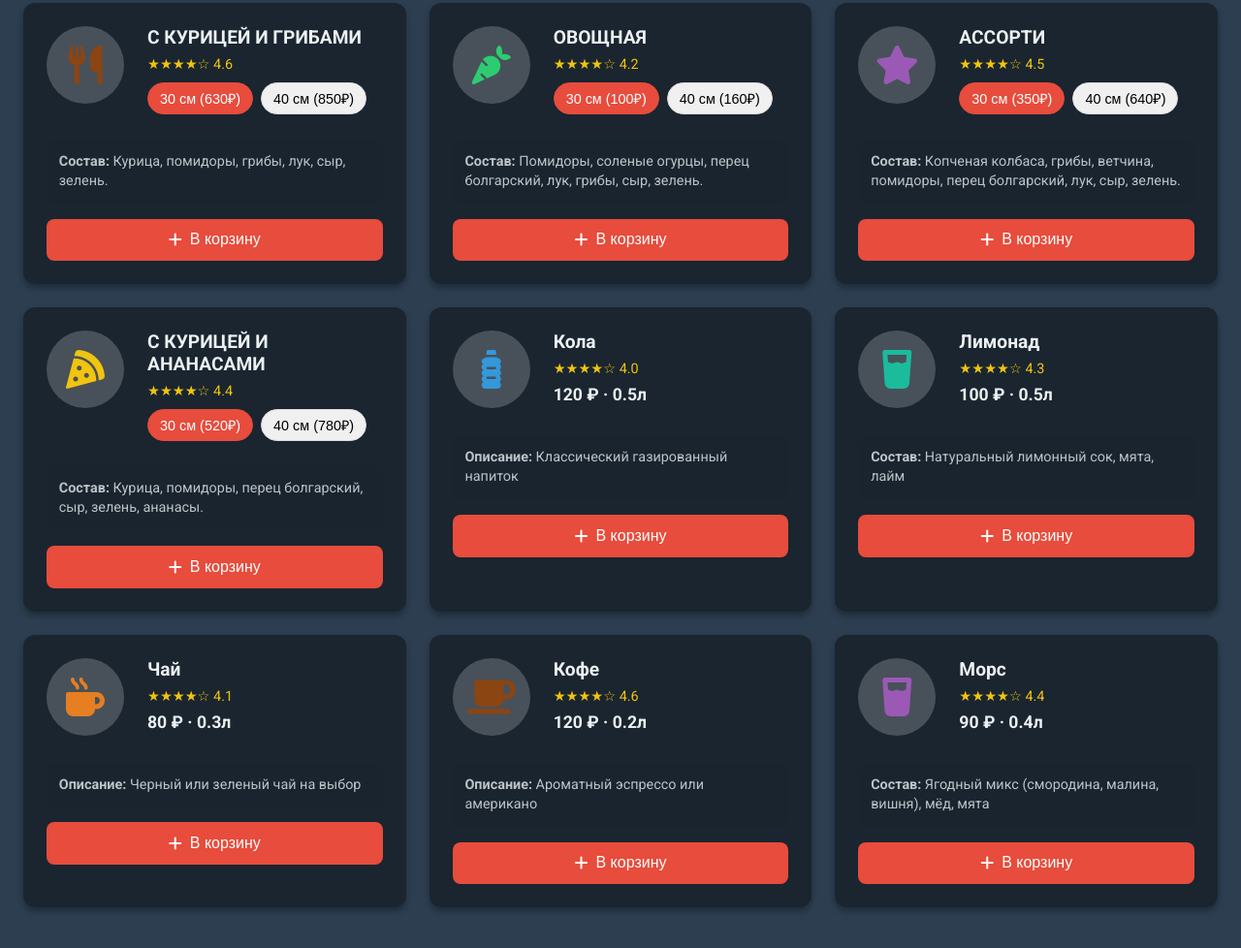
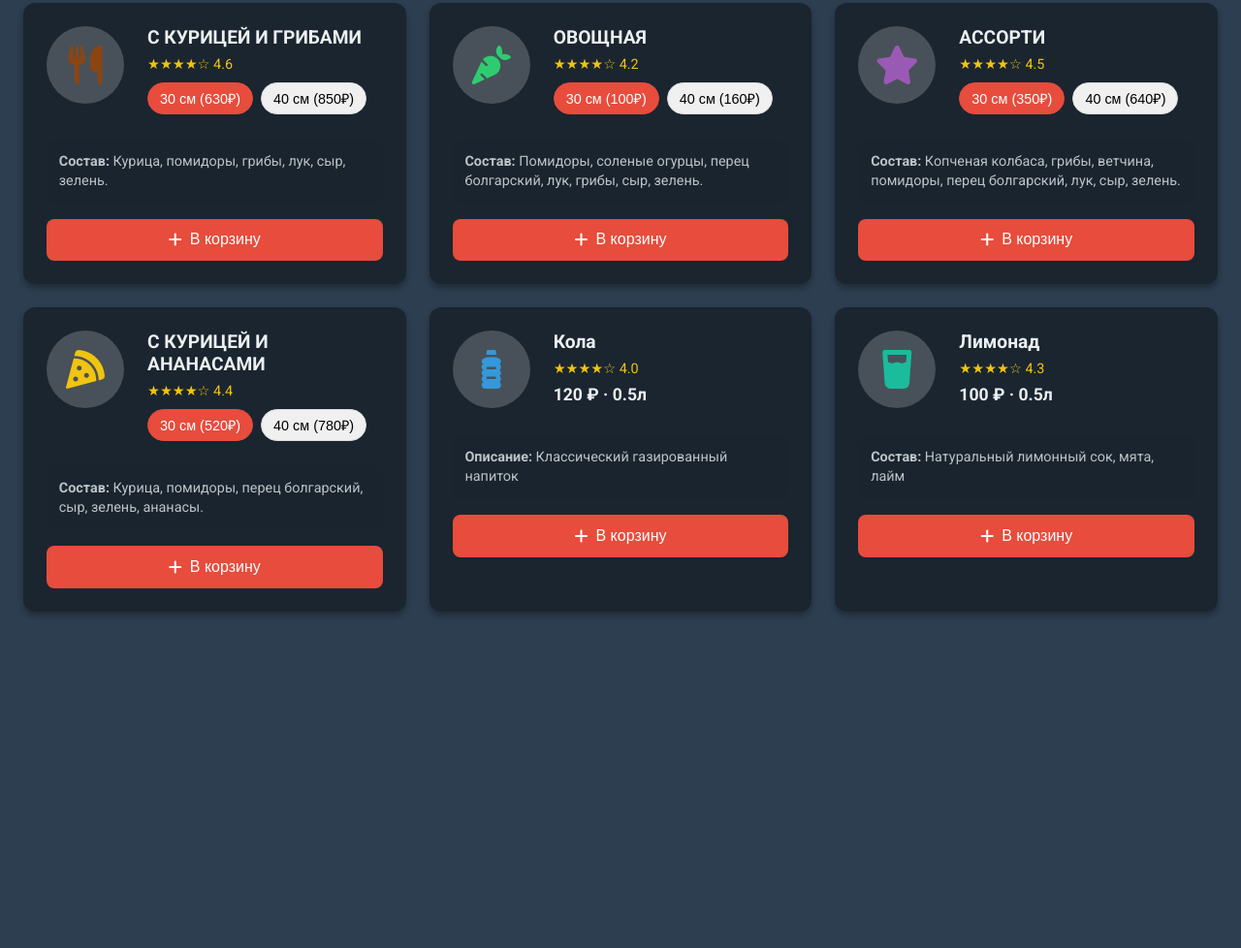
Before and after one commit to condi-av/U-Korecha, a plain HTML site: page index.html in a window 1280 px wide. Shown: the part 1558-2536 px from the top of the page at 97% size. After the commit the page ends 2313 px from the top, so only its background shows below. Drawn offline with nearby package versions, Linux system fonts and the light colour scheme.

Commit message:
Update index.html

```diff
--- a/index.html
+++ b/index.html
@@ -487,70 +487,6 @@
         </button>
     </div>
 
-        <div class="product-card" data-category="drinks">
-            <div class="product-header">
-                <div class="product-icon" style="color: #E67E22">
-                    <i class="fas fa-mug-hot"></i>
-                </div>
-                <div class="product-info">
-                    <div class="product-title">
-                        <h3>Чай</h3>
-                    </div>
-                    <div class="rating">★★★★☆ 4.1</div>
-                    <div class="price">80 ₽ · 0.3л</div>
-                </div>
-            </div>
-            <div class="product-ingredients">
-                <strong>Описание:</strong> Черный или зеленый чай на выбор
-            </div>
-            <button class="add-to-cart" data-id="8" data-name="Чай" data-price="80">
-                <i class="fas fa-plus"></i> В корзину
-            </button>
-        </div>
-
-        <div class="product-card" data-category="drinks">
-            <div class="product-header">
-                <div class="product-icon" style="color: #8B4513">
-                    <i class="fas fa-coffee"></i>
-                </div>
-                <div class="product-info">
-                    <div class="product-title">
-                        <h3>Кофе</h3>
-                    </div>
-                    <div class="rating">★★★★☆ 4.6</div>
-                    <div class="price">120 ₽ · 0.2л</div>
-                </div>
-            </div>
-            <div class="product-ingredients">
-                <strong>Описание:</strong> Ароматный эспрессо или американо
-            </div>
-            <button class="add-to-cart" data-id="9" data-name="Кофе" data-price="120">
-                <i class="fas fa-plus"></i> В корзину
-            </button>
-        </div>
-
-        <div class="product-card" data-category="drinks">
-            <div class="product-header">
-                <div class="product-icon" style="color: #9B59B6">
-                    <i class="fas fa-glass-water"></i>
-                </div>
-                <div class="product-info">
-                    <div class="product-title">
-                        <h3>Морс</h3>
-                    </div>
-                    <div class="rating">★★★★☆ 4.4</div>
-                    <div class="price">90 ₽ · 0.4л</div>
-                </div>
-            </div>
-            <div class="product-ingredients">
-                <strong>Состав:</strong> Ягодный микс (смородина, малина, вишня), мёд, мята
-            </div>
-            <button class="add-to-cart" data-id="10" data-name="Морс" data-price="90">
-                <i class="fas fa-plus"></i> В корзину
-            </button>
-        </div>
-    </div>
-
     <!-- Корзина -->
     <div class="cart-sidebar" id="cart-sidebar">
         <div class="cart-header">
@@ -569,7 +505,7 @@
         </div>
     </div>
 
-    <!-- Кнопка корзины -->
+    <!-- Кнопки внизу страницы -->
     <button class="theme-btn" id="theme-toggle">
         <i class="fas fa-moon"></i>
     </button>
@@ -578,6 +514,7 @@
         <i class="fas fa-shopping-cart"></i>
         <span id="cart-count">0</span>
     </button>
+
     <!-- Модальное окно оформления заказа -->
 <div class="modal" id="order-modal">
     <div class="modal-content">
```
Lines whose indentation alone changed are shown as unchanged.
